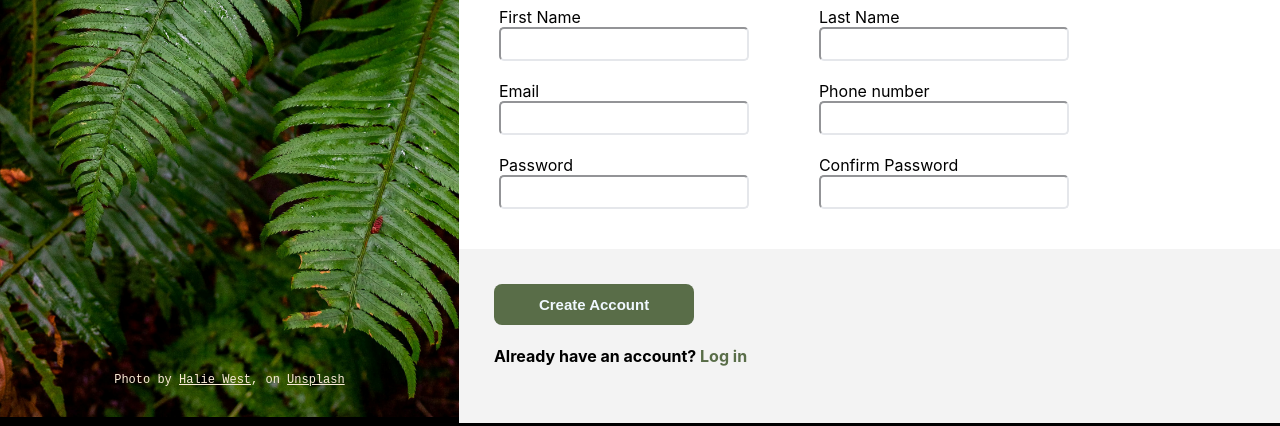
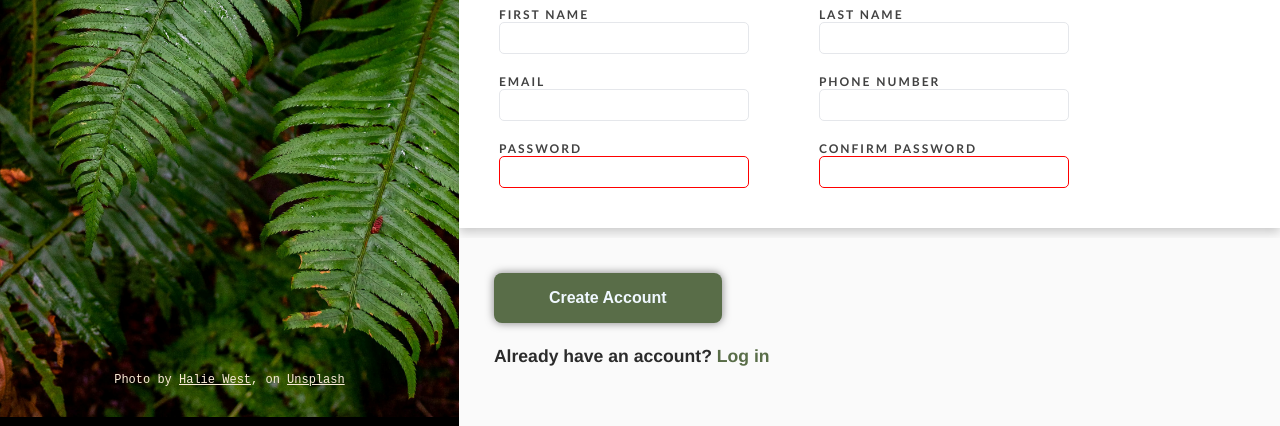
Before and after one commit to NickW16/sign-up-form, a plain HTML site: page index.html in a window 1280 px wide. Shown: the part 383-809 px from the top of the page. Drawn offline with Linux system fonts and the light colour scheme.

Commit message:
Finish editing fonts and make final adjustments

```diff
--- a/index.html
+++ b/index.html
@@ -29,37 +29,37 @@
 
                 <div id="line-one">
                     <div id="first-name">
-                        <label for="first_name">First Name</label>
-                        <input type="text" id="first_name">
+                        <label for="first_name">FIRST NAME</label>
+                        <input type="text" id="first_name" name="firstName">
                     </div>
 
                     <div id="last-name">
-                        <label for="last_name">Last Name</label>
-                        <input type="text" id="last_name">
+                        <label for="last_name">LAST NAME</label>
+                        <input type="text" id="last_name" name="lastName">
                     </div>
                 </div>
 
                 <div id="line-two">
                     <div id="email">
-                        <label for="email">Email</label>
-                        <input type="email" id="email_input">
+                        <label for="email">EMAIL</label>
+                        <input type="email" id="email_input" name="email">
                     </div>
 
                     <div id="tel">
-                        <label for="phone_number">Phone number</label>
-                        <input type="tel" id="phone_number">
+                        <label for="phone_number">PHONE NUMBER</label>
+                        <input type="tel" id="phone_number" name="tel">
                     </div>
                 </div>
 
                 <div id="line-three">
                     <div id="password">
-                        <label for="password">Password</label>
-                        <input type="password" id="password_input">
+                        <label for="password">PASSWORD</label>
+                        <input type="password" id="password_input" name="password" required>
                     </div>
 
                     <div id="confirm-password">
-                        <label for="confirm_password">Confirm Password</label>
-                        <input type="password" id="password_input">
+                        <label for="confirm_password">CONFIRM PASSWORD</label>
+                        <input type="password" id="password_input" name="confirmPassword" required>
                 </div>
             </div>
             </form>
--- a/style.css
+++ b/style.css
@@ -70,13 +70,13 @@ a {
 #second-half {
     width: 850px;
     height: 100vh;
-    background-color: rgb(243, 243, 243);
+    background-color: rgb(250, 250, 250);
 }
 
 /* section 1 */
 
 #section-one {
-    background-color: rgb(243, 243, 243);
+    background-color: rgb(250, 250, 250);
     padding-left: 50px;
     padding-right: 75px;
     padding-top: 15vh;
@@ -90,6 +90,7 @@ a {
 /* section 2 */
 
 #lets-do-it {
+    color: rgb(48, 48, 48);
     padding-left: 10px;
     padding-bottom: 10px;
 }
@@ -97,6 +98,9 @@ a {
 input,
 select,
 textarea {
+    border: 1px solid #ccc;
+    box-shadow:none;
+    outline: none;
     box-sizing: border-box;
     border-color: #E5E7EB;
     border-radius: 5px;
@@ -105,16 +109,32 @@ textarea {
     margin: 0;
     font-family: inherit;
     font-size: 100%;
+    transition: all 0.3s ease;
+}
+
+label {
+    color: rgb(66, 66, 66);
+    font-weight:bold;
+    letter-spacing: 2px;
+    font-family:'Trebuchet MS', 'Lucida Sans Unicode', 'Lucida Grande', 'Lucida Sans', Arial, sans-serif;
+    font-size: 75%;
 }
 
 input:focus {
+    box-shadow: 0 0 8px rgba(5, 5, 5, 0.5);
     border-color: blue;
     outline: none;
 }
 
+input:invalid {
+    border-color: red;
+}
+
 #section-two {
+    box-shadow: 0 4px 10px rgba(0, 0, 0, 0.2);
     background-color: white;
     padding: 30px;
+    margin-bottom: 10px;
 }
 
 #password_input:invalid {
@@ -136,23 +156,35 @@ input:focus {
 
 #section-three {
     padding: 35px;
-    background-color:rgb(243, 243, 243);
+    background-color:rgb(250, 250, 250);
 }
 
 #submit {
+    box-shadow: 0 0 8px rgba(5, 5, 5, 0.5);
     border-radius: 8px;
     border-width: 0px;
-    font-size: 15px;
+    font-size: 16px;
     font-weight: bold;
-    padding-top: 12px;
-    padding-bottom: 12px;
-    padding-right: 45px;
-    padding-left: 45px;
+    padding-top: 16px;
+    padding-bottom: 16px;
+    padding-right: 55px;
+    padding-left: 55px;
     color: aliceblue;
     background-color: #596D48;
+}
+
+#submit:active {
+    color: #596D48;
+    background-color: aliceblue;
 }
 
 #login {
     text-decoration: none;
     color: #596D48;
 }
+
+h4 {
+    font-size: 110%;
+    font-family:'Franklin Gothic Medium', 'Arial Narrow', Arial, sans-serif;
+    color: rgb(43, 43, 43);
+}
```
